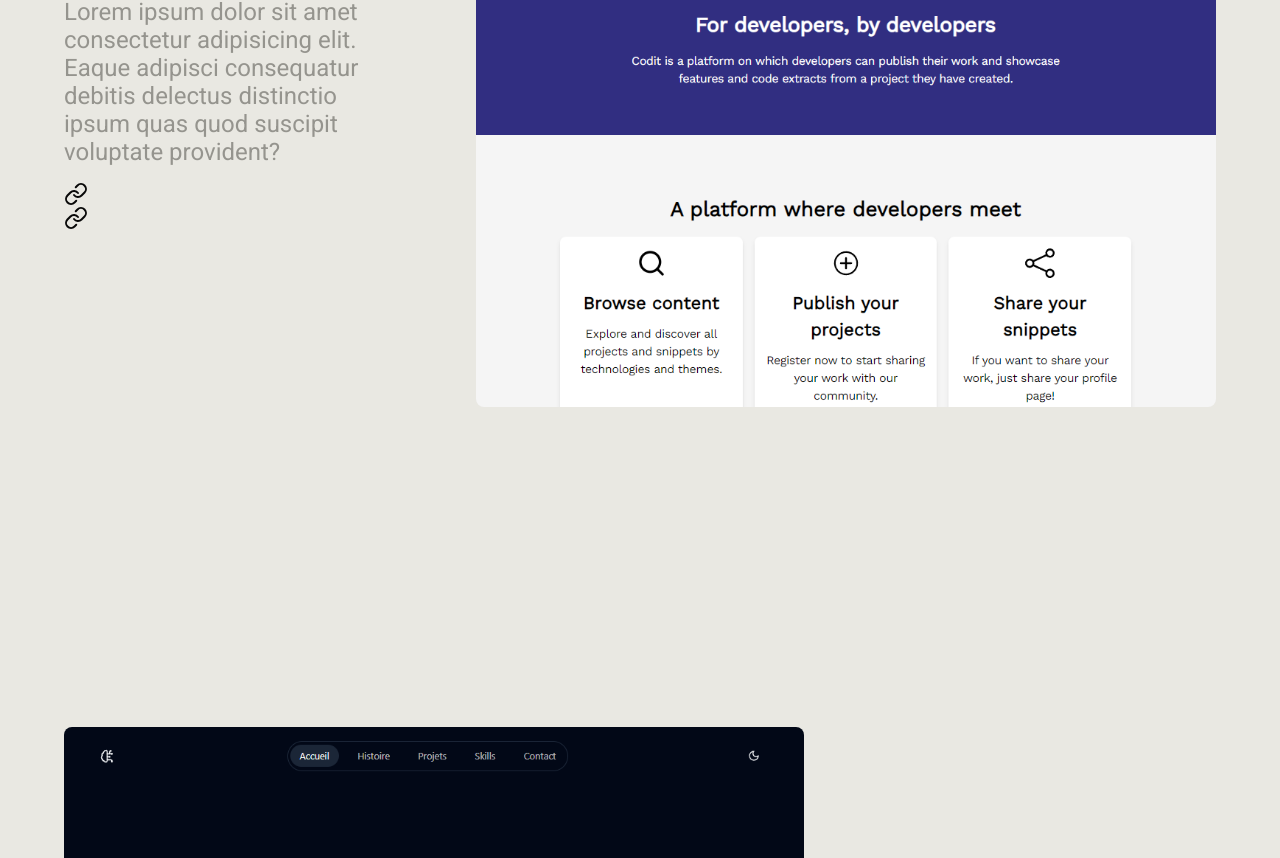
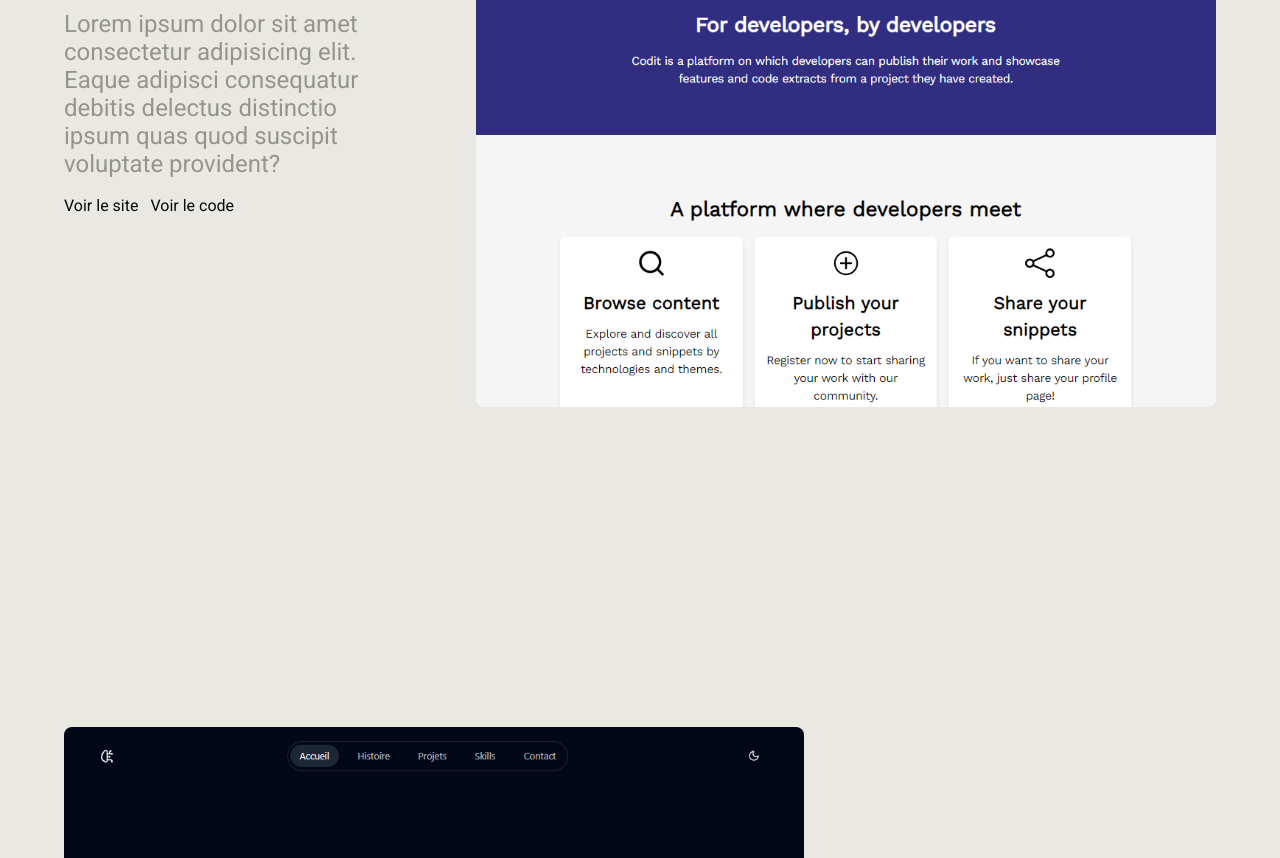
Before and after one commit to SebastienLaurentt/Portfolio-V2, a Next.js app: page / in a window 1280 px wide. Shown: the part 3521-4379 px from the top of the page. Built offline with nearby package versions, Linux system fonts and the light colour scheme.

Commit message:
update ProjectCardLink and his importation in project section

```diff
--- a/components/LandingSections/Projets/Projets.tsx
+++ b/components/LandingSections/Projets/Projets.tsx
@@ -21,8 +21,7 @@ const Projets = () => {
           marginBottom={true}
           projectTitle="Stash"
           projectDescription="Lorem ipsum dolor sit amet consectetur adipisicing elit. Eaque adipisci consequatur debitis delectus distinctio ipsum quas quod suscipit voluptate provident?"
-          siteHref='https://portfolio-v2-zeta-coral.vercel.app/'
-          githubHref='https://github.com/SebastienLaurentt/Portfolio-V2'
+
         />
         <ProjectCard
           src={Codit}
@@ -32,8 +31,8 @@ const Projets = () => {
           projectTitle="Codit"
           projectDescription="Lorem ipsum dolor sit amet consectetur adipisicing elit. Eaque adipisci consequatur debitis delectus distinctio ipsum quas quod suscipit voluptate provident?"
           classname="xl:mt-64"
-          siteHref='https://portfolio-v2-zeta-coral.vercel.app/'
-          githubHref='https://github.com/SebastienLaurentt/Portfolio-V2'
+          siteHref='https://codit-codit.vercel.app/'
+          githubHref='https://github.com/O-clock-Titanium/projet-codit-front'
         />
       </div>
       <div className="">
@@ -44,7 +43,7 @@ const Projets = () => {
           marginBottom={true}
           projectDescription="Lorem ipsum dolor sit amet consectetur adipisicing elit. Eaque adipisci consequatur debitis delectus distinctio ipsum quas quod suscipit voluptate provident?"
           projectTitle="Portfolio"
-          siteHref='https://portfolio-v2-zeta-coral.vercel.app/'
+          siteHref="https://portfolio-v2-zeta-coral.vercel.app/"
           githubHref='https://github.com/SebastienLaurentt/Portfolio-V2'
         />
         <ProjectCard
@@ -55,8 +54,8 @@ const Projets = () => {
           projectTitle="Galopins"
           projectDescription="Lorem ipsum dolor sit amet consectetur adipisicing elit. Eaque adipisci consequatur debitis delectus distinctio ipsum quas quod suscipit voluptate provident?"
           classname="xl:mt-64"
-          siteHref='https://portfolio-v2-zeta-coral.vercel.app/'
-          githubHref='https://github.com/SebastienLaurentt/Portfolio-V2'
+          siteHref='https://galopins-next-v2.vercel.app/'
+          githubHref='https://github.com/SebastienLaurentt/Galopins-Next-V2'
         />
       </div>
     </div>
--- a/components/ProjectCard/ProjectCard.tsx
+++ b/components/ProjectCard/ProjectCard.tsx
@@ -9,8 +9,8 @@ interface ProjectCardProps {
   marginBottom: boolean;
   projectTitle: string;
   projectDescription?: string;
-  siteHref: string;
-  githubHref: string;
+  siteHref?: string;
+  githubHref?: string;
 }
 
 const ProjectCard = ({
@@ -35,12 +35,12 @@ const ProjectCard = ({
         <div className="text-center md:text-left  max-w-[320px] md:max-w-[300px] mx-auto">
           <h3 className="mb-2 md:mb-4 ">{projectTitle}</h3>
           <p className=" md:mx-0 mb-2 md:mb-4">{projectDescription}</p>
-          <ProjectCardLinks siteHref={siteHref} githubHref={githubHref} classname="hidden md:block" />
+          <ProjectCardLinks siteHref={siteHref || ""} githubHref={githubHref || ""} classname="hidden md:block" />
         </div>
         <div className="mt-[20px] md:mt-0 ">
           <Image src={src} alt={alt} className="rounded-lg" />
         </div>
-        <ProjectCardLinks siteHref={siteHref} githubHref={githubHref} classname="md:hidden" />
+        <ProjectCardLinks siteHref={siteHref || ""} githubHref={githubHref || ""} classname="md:hidden mt-4 text-center" />
       </div>
     </div>
   );
--- a/components/ProjectCardLinks/ProjectCardLinks.tsx
+++ b/components/ProjectCardLinks/ProjectCardLinks.tsx
@@ -1,16 +1,24 @@
-import { Link } from "lucide-react";
+import Link from "next/link";
 
 interface ProjectCardLinksProps {
   classname?: string;
-  siteHref: string;
-  githubHref: string;
+  siteHref?: string;
+  githubHref?: string;
 }
 
 const ProjectCardLinks = ({classname, siteHref, githubHref}: ProjectCardLinksProps) => {
   return (
-    <div className={`${classname} flex flex-row gap-x-4 text-tertiary-foreground`}>
-      <Link href={siteHref}> Voir le site </Link>
-      <Link href={githubHref}> Voir le code </Link>
+    <div className={`${classname} text-tertiary-foreground`}>
+      {siteHref && (
+        <Link href={siteHref} target="_blank" className="mr-3">
+          Voir le site
+        </Link>
+      )}
+      {githubHref && (
+        <Link href={githubHref} target="_blank">
+          Voir le code
+        </Link>
+      )}
     </div>
   );
 };
```
